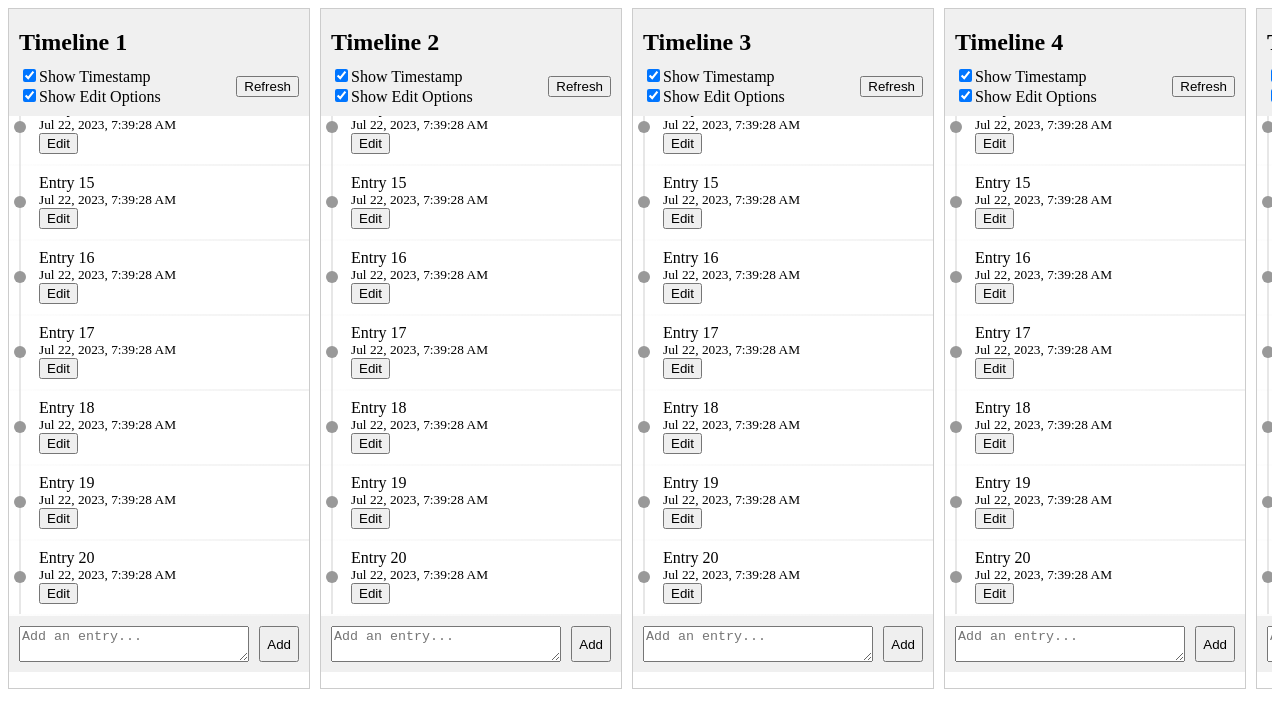
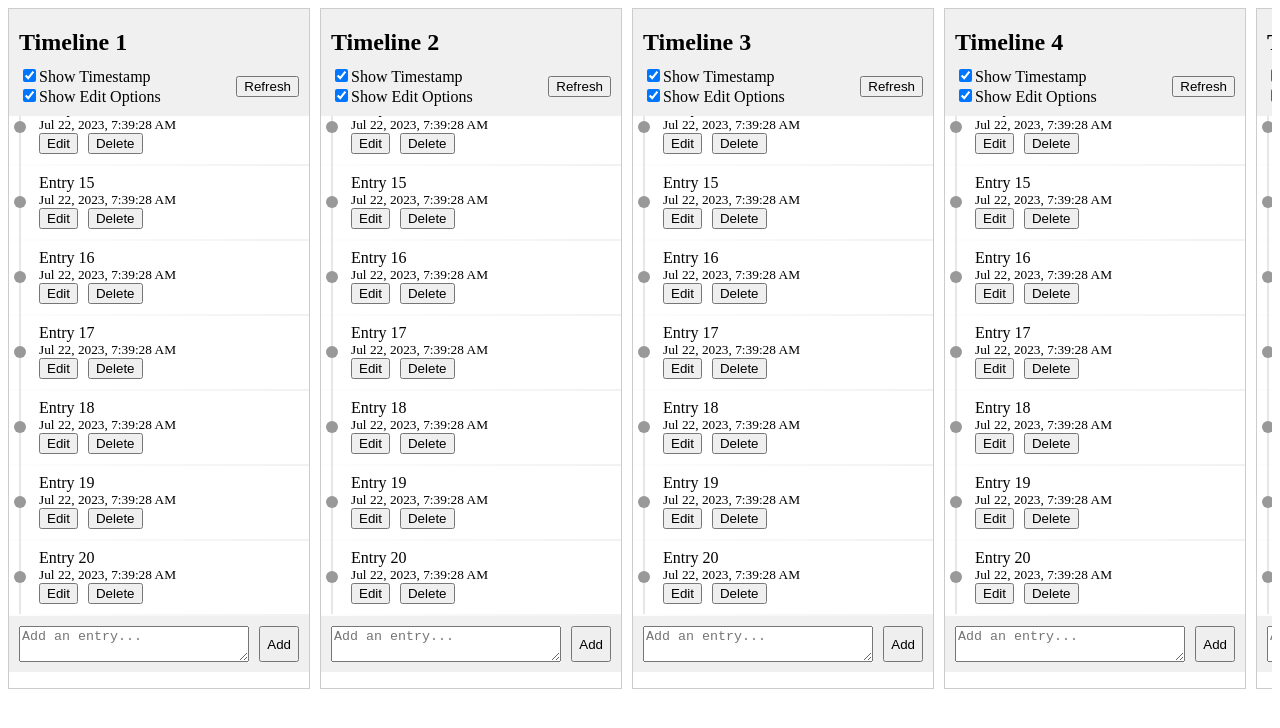
Before and after one commit to Lasha/stackblitz-starters-a4awwx, a React (Create React App) app: page / in a window 1280 px wide. Shown: the top 728 px of the page. Built offline with nearby package versions, Linux system fonts and the light colour scheme.

Commit message:
Add "delete" functionality. Use uuid for entry IDs

```diff
--- a/package.json
+++ b/package.json
@@ -5,7 +5,8 @@
   "dependencies": {
     "dompurify": "^3.0.5",
     "react": "18.2.0",
-    "react-dom": "18.2.0"
+    "react-dom": "18.2.0",
+    "uuid": "^9.0.0"
   },
   "scripts": {
     "start": "react-scripts start",
--- a/src/TimelinesContainer.js
+++ b/src/TimelinesContainer.js
@@ -2,15 +2,17 @@
 
 import React, { useEffect, useRef, useState } from 'react';
 import DOMPurify from 'dompurify';
+import { v4 as uuidv4 } from 'uuid';
 import './TimelinesContainer.css'; // Import the CSS file for TimelinesContainer
 
 const simulateAPICall = (timeout) =>
   new Promise((resolve) => {
     setTimeout(() => {
       const entries = Array.from({ length: 20 }, (_, entryIndex) => ({
-        id: entryIndex + 1,
+        id: uuidv4(), // Generate a unique ID for the entry
         content: `Entry ${entryIndex + 1}`,
         timestamp: new Date().toString(),
+        editable: false,
       }));
       resolve(entries);
     }, timeout);
@@ -20,9 +22,10 @@ const simulateLoadOlderEntries = (timeout) =>
   new Promise((resolve) => {
     setTimeout(() => {
       const entries = Array.from({ length: 5 }, (_, entryIndex) => ({
-        id: entryIndex,
+        id: uuidv4(), // Generate a unique ID for the entry
         content: `Older Entry ${entryIndex}`,
         timestamp: new Date().toString(),
+        editable: false,
       })).reverse();
       resolve(entries);
     }, timeout);
@@ -130,7 +133,8 @@ const Timeline = ({ title, entries }) => {
       setShouldScrollToBottom(true);
 
       const newEntry = {
-        id: Date.now(),
+        id: uuidv4(), // Generate a unique ID for the entry
+        // id: Date.now(),
         content,
         timestamp: new Date().toString(),
         editable: false,
@@ -247,6 +251,17 @@ const Timeline = ({ title, entries }) => {
     setEditingTitle(false);
   };
 
+  const handleDeleteEntry = (id) => {
+    const shouldDelete = window.confirm(
+      'Are you sure you want to delete this entry?'
+    );
+    if (shouldDelete) {
+      setTimelineEntries((prevEntries) =>
+        prevEntries.filter((entry) => entry.id !== id)
+      );
+    }
+  };
+
   return (
     <div className="timeline">
       <div className="timeline-header-container">
@@ -344,6 +359,12 @@ const Timeline = ({ title, entries }) => {
                     >
                       Edit
                     </button>
+                    <button
+                      onClick={() => handleDeleteEntry(entry.id)}
+                      disabled={loading}
+                    >
+                      Delete
+                    </button>
                   </div>
                 )}
               </>
```
